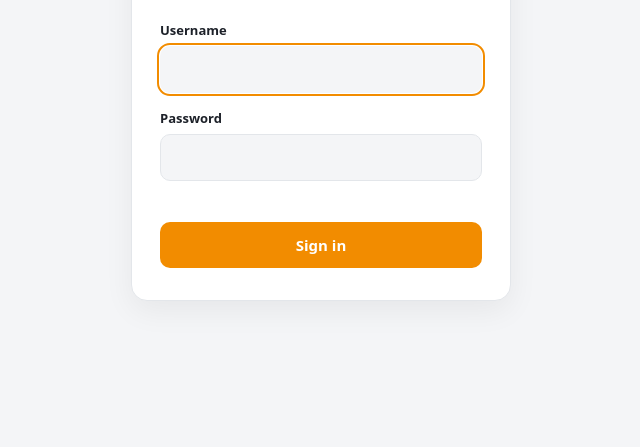
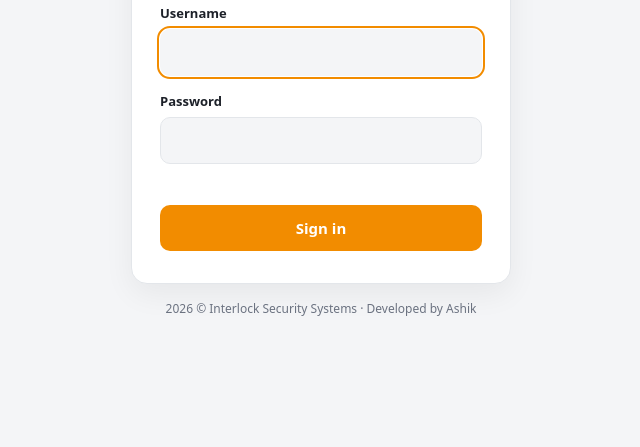
Before and after one commit to Ashik-Greenbotz/MDM, a plain HTML site: page dashboard/login.html in a window 1280 px wide. Shown: the part 353-800 px from the top of the page, without its empty margins (319-959 px from the left). Drawn offline with Linux system fonts and the light colour scheme.

Commit message:
Portal footer: 2026 © Interlock Security Systems · Developed by Ashik
Co-Authored-By: Claude Opus 5.5 <noreply@anthropic.com>

```diff
--- a/dashboard/login.html
+++ b/dashboard/login.html
@@ -13,7 +13,7 @@
     :root { --bg: #111317; --card: #1b1e24; --text: #e8eaed; --muted: #9aa0a6; --line: #2c3038; --bad: #ef7070; }
   }
   * { box-sizing: border-box; }
-  body { margin: 0; min-height: 100vh; display: grid; place-items: center; padding: 16px;
+  body { margin: 0; min-height: 100vh; display: grid; place-items: center; align-content: center; padding: 16px;
     font: 15px/1.5 system-ui, -apple-system, "Segoe UI", Roboto, sans-serif; background: var(--bg); color: var(--text); }
   .card { width: 100%; max-width: 380px; background: var(--card); border: 1px solid var(--line); border-radius: 16px;
     padding: 32px 28px; box-shadow: 0 10px 30px rgba(0,0,0,.06); }
@@ -42,6 +42,7 @@
   <div class="err" id="err" role="alert"></div>
   <button id="btn">Sign in</button>
 </form>
+<footer style="color:var(--muted);font-size:12px;text-align:center;margin-top:16px">2026 © Interlock Security Systems · Developed by Ashik</footer>
 <script>
 document.getElementById("form").onsubmit = async e => {
   e.preventDefault();
```
Also changed, not shown: dashboard/index.html (+2 -1 lines).
